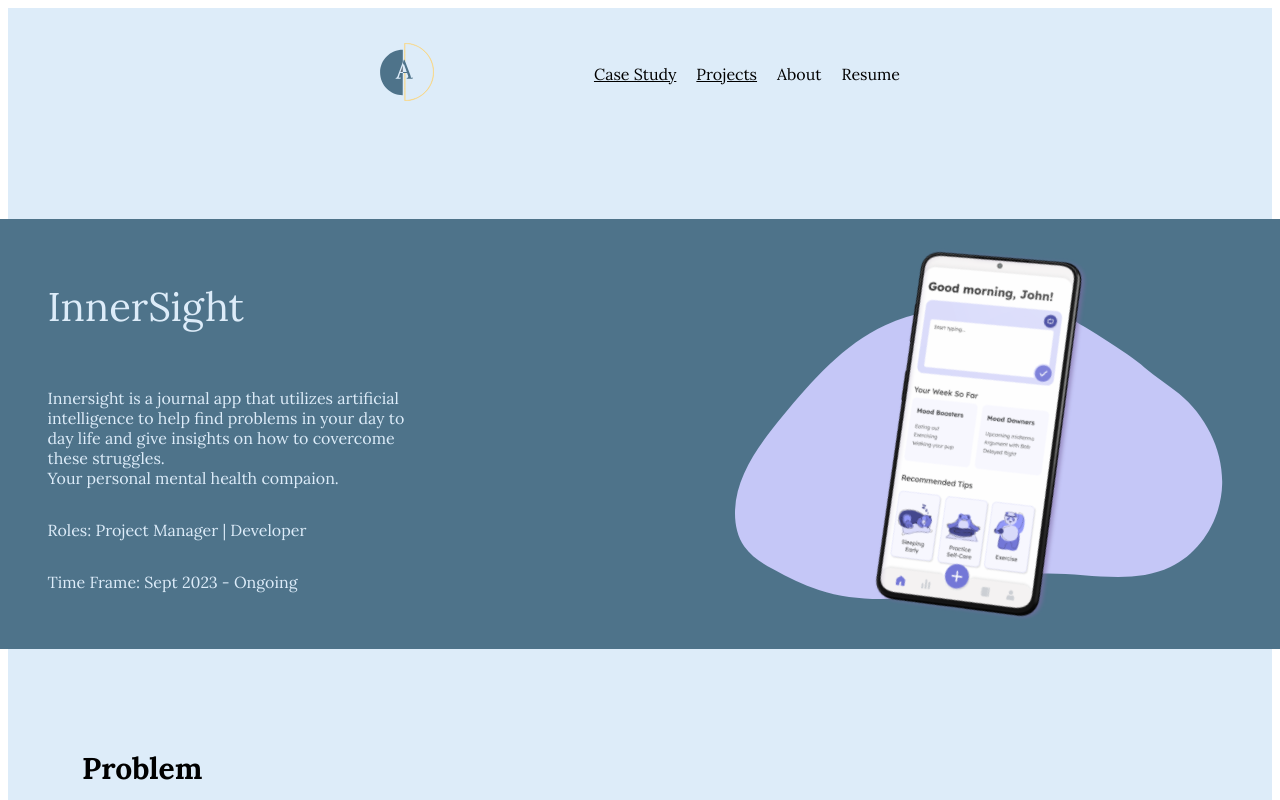
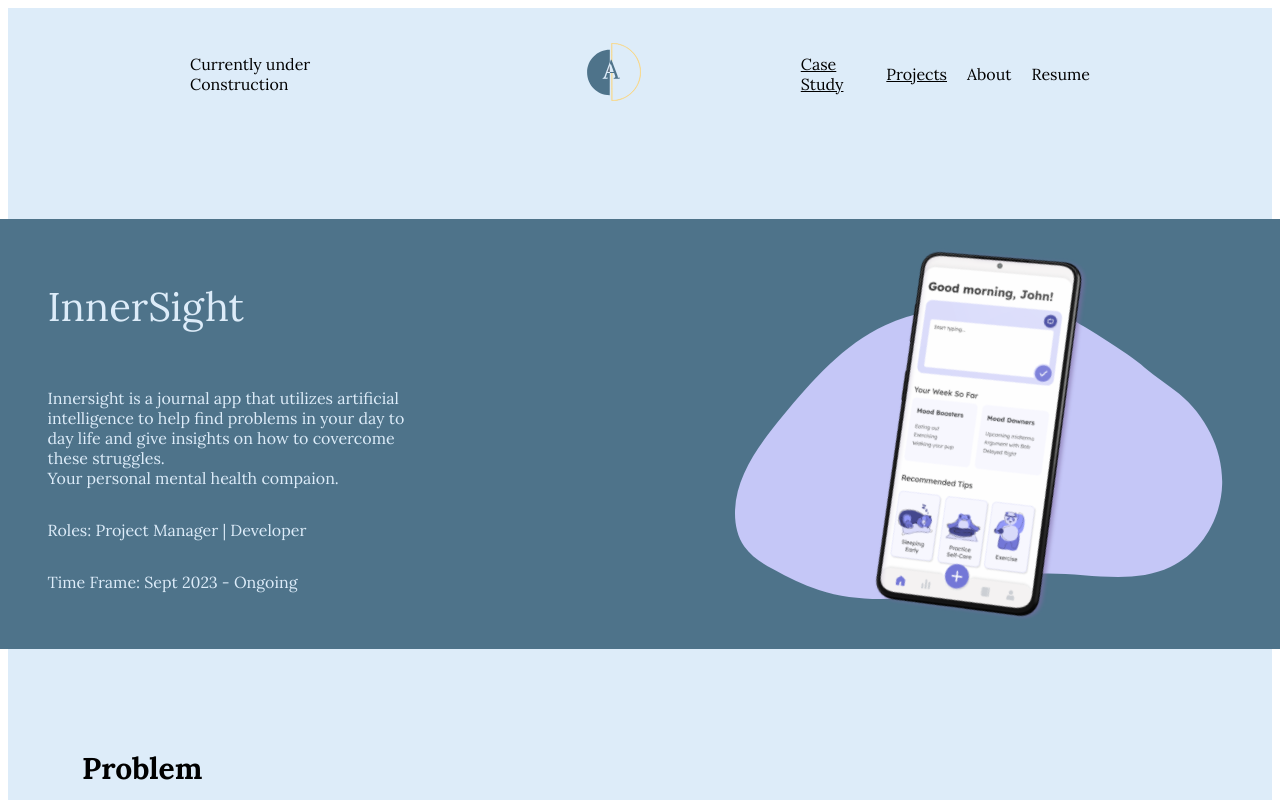
Before and after one commit to anikagrewal/Portfolio, a Next.js app: page /caseStudy in a window 1280 px wide. Shown: the top 800 px of the page. Built offline with nearby package versions, Linux system fonts and the light colour scheme.

Commit message:
under construction notice

```diff
--- a/components/Molecules/NavBar/index.js
+++ b/components/Molecules/NavBar/index.js
@@ -11,7 +11,7 @@ return (
 <div className={styles.navCon}>
 <div className={styles.navBar}>
             <div className={styles.left}>
-
+             <p>Currently under Construction</p>
                  <Link href={'/'} className={styles.nav}> <Image src={'/images/anika_logo.svg'} alt='logo' width={54} height={58} /></Link>
             </div>
             <div className={styles.right}>
```
